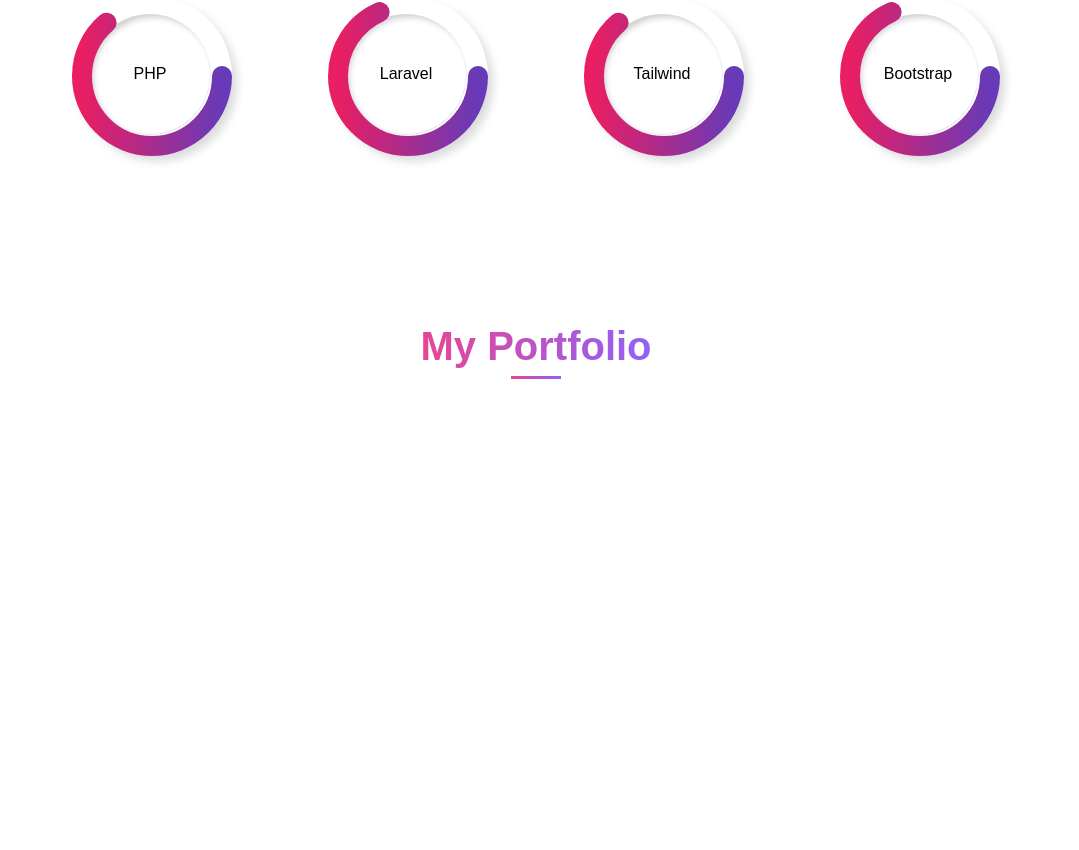
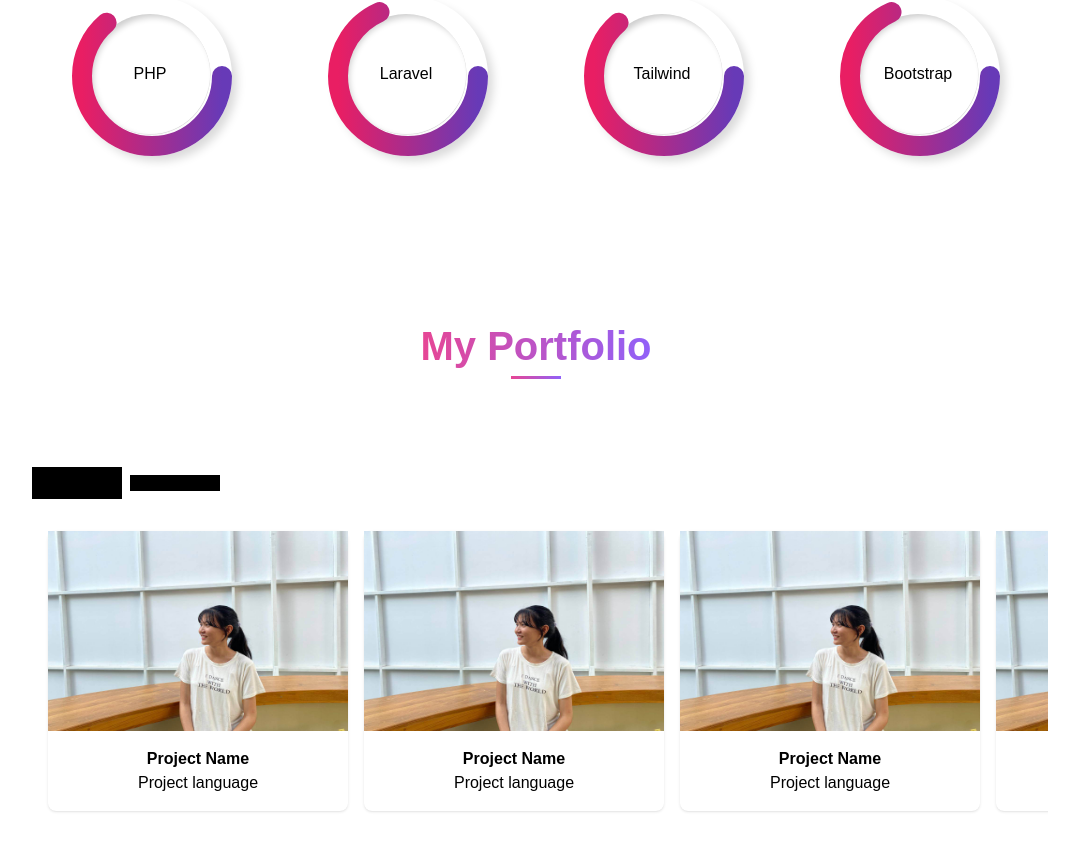
Before and after one commit to yamone178/me, a React (Create React App) app: page /portfolio in a window 1280 px wide. Shown: the part 1510-2360 px from the top of the page, without its empty margins (104-1183 px from the left). Built offline with nearby package versions, Linux system fonts and the light colour scheme.

Commit message:
draft-slide

```diff
--- a/src/components/Portfolio.jsx
+++ b/src/components/Portfolio.jsx
@@ -1,4 +1,6 @@
 import React from 'react'
+import Carousel from './Projects/Carousel'
+
 
 const Portfolio = () => {
   return (
@@ -7,6 +9,10 @@
             <h2 className=' text-center  gradient font-bold text-title '>My Portfolio</h2>
             <div className="w-[50px] h-[3px] bg-gradient"></div>
         </div>
+
+        <div className="mt-20">
+          <Carousel />
+        </div>
     </div>
   )
 }
--- /dev/null
+++ b/src/components/Projects/All.jsx
@@ -0,0 +1,9 @@
+import React from 'react'
+
+const All = () => {
+  return (
+    <div>All</div>
+  )
+}
+
+export default All
--- /dev/null
+++ b/src/components/Projects/Card.jsx
@@ -0,0 +1,30 @@
+import React from 'react'
+import pf1 from '../../pf.jpg'
+
+
+
+const Card = () => {
+  return (
+    <div className='relative'>
+
+
+        <div className="card w-[300px] h-[280px] m-2 bg-white rounded-lg shadow">
+            <div className="top">
+                <img className='w-[300px] h-[200px]' src={pf1} alt="" />
+            </div>
+            <div className="bottom flex flex-col p-4  justify-center items-center ">
+
+                <div className="title font-semibold">
+                        Project Name
+                    </div>
+                    <div className="category text-xs font-light">
+                        Project language
+                    </div>
+                 </div>
+        </div>
+
+    </div>
+  )
+}
+
+export default Card
--- /dev/null
+++ b/src/components/Projects/Carousel.jsx
@@ -0,0 +1,44 @@
+import React from 'react'
+import Card from './Card'
+import {AiOutlineRight} from 'react-icons/ai'
+import {AiOutlineLeft} from 'react-icons/ai'
+
+const Carousel = () => {
+
+    function scrollToRight() {
+        console.log('right');
+        document.getElementById('content').scrollLeft -=800;
+
+    }
+
+    function scrollToLeft() {
+        document.getElementById('content').scrollLeft +=800;
+    }
+
+  return (
+    <div className='relative'>
+
+        <div className=" ">
+            <button onClick={scrollToRight} className=' bg-black  dark:bg-white w-[90px] p-2 m-2'><AiOutlineRight/></button>
+            <button onClick={scrollToLeft} className=' bg-black  dark:bg-white w-[90px]'><AiOutlineRight/></button>
+        </div>
+        <div id='content' className='p-4 mt-25 relative flex items-center justify-start overflow-x-auto scroll-smooth'>
+            <div>
+                <Card />
+            </div>
+            <div>
+                <Card />
+            </div>
+            <div>
+                <Card />
+            </div>
+            <div>
+                <Card />
+            </div>
+
+        </div>
+    </div>
+  )
+}
+
+export default Carousel
--- /dev/null
+++ b/src/components/Projects/MiniProject.jsx
@@ -0,0 +1,9 @@
+import React from 'react'
+
+const MiniProject = () => {
+  return (
+    <div>MiniProject</div>
+  )
+}
+
+export default MiniProject
--- /dev/null
+++ b/src/components/Projects/PassionProjects.jsx
@@ -0,0 +1,12 @@
+import { Carousel } from 'flowbite-react'
+import React from 'react'
+
+const PassionProjects = () => {
+  return (
+    <div>
+        <Carousel />
+    </div>
+  )
+}
+
+export default PassionProjects
```
